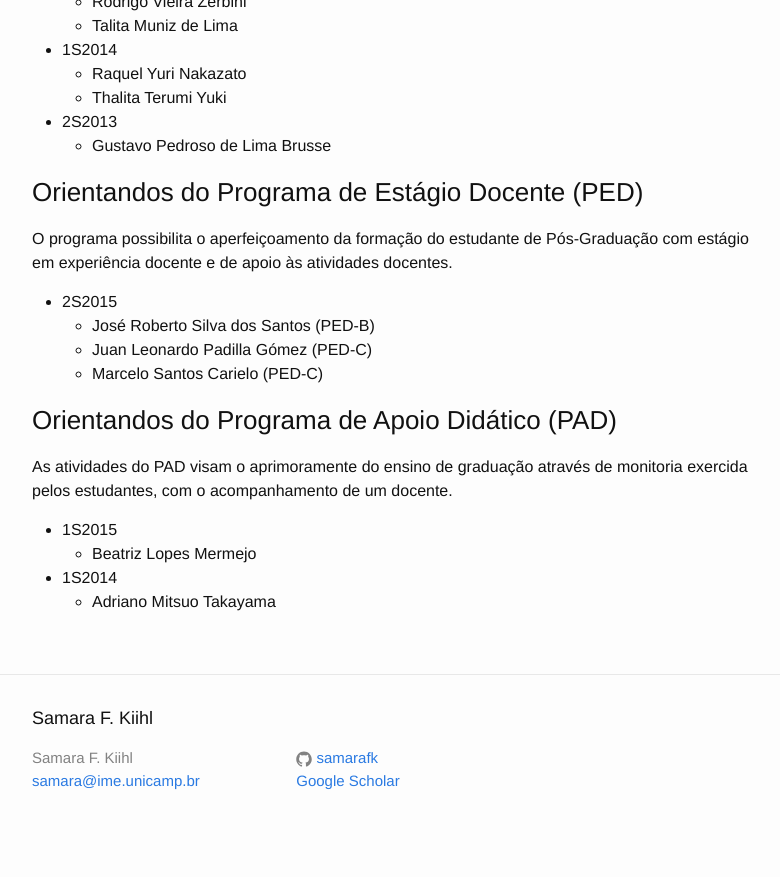
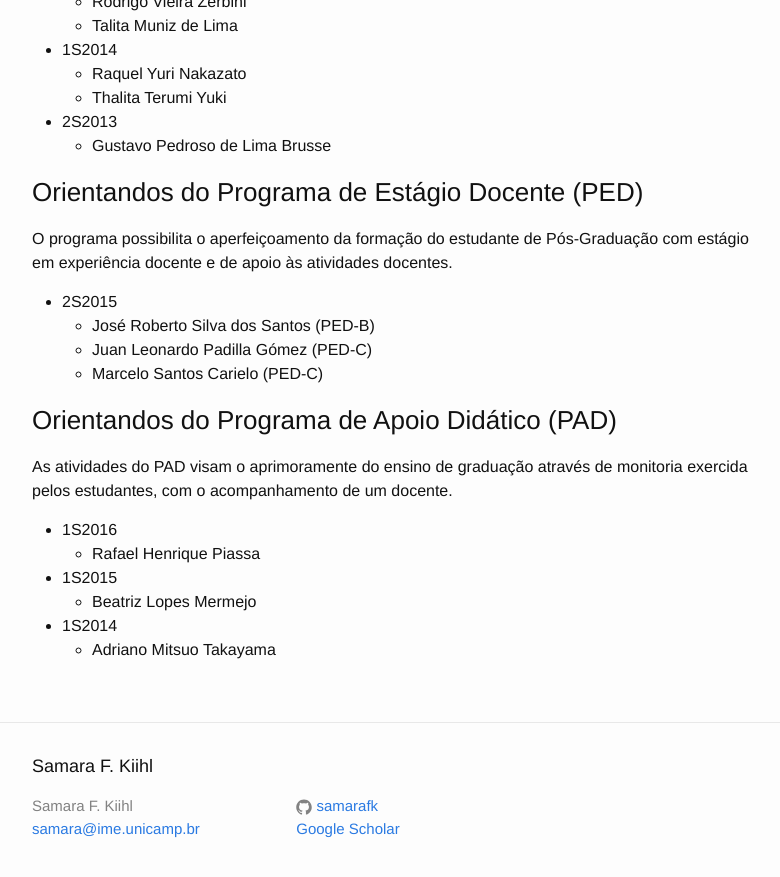
Before and after one commit to samarafk/samarafk.github.io, a Jekyll site: the page built from students.md, in a window 1280 px wide and 900 px high, scrolled down 1362 px. Shown: the top 877 px of the window, without its empty margins (238-1018 px from the left). Built offline with Jekyll 4.4.1, drawn with Linux system fonts in a browser that asks for light colours; before the commit the page ends 2214 px from its top, so only the background shows below that.

Commit message:
PAD 1S 2016

```diff
--- a/students.md
+++ b/students.md
@@ -79,6 +79,8 @@ O programa possibilita o aperfeiçoamento da formação do estudante de Pós-Gra
 
 As atividades do PAD visam o aprimoramente do ensino de graduação através de monitoria exercida pelos estudantes, com o acompanhamento de um docente.
 
+* 1S2016
+  + Rafael Henrique Piassa
 * 1S2015
   + Beatriz Lopes Mermejo
 * 1S2014
```
